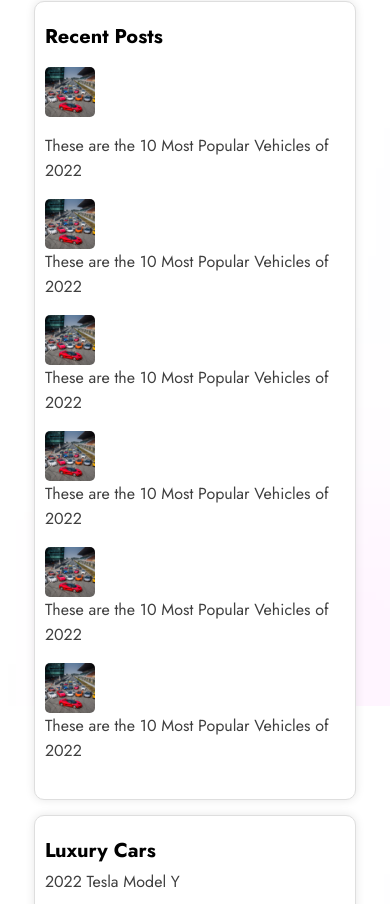
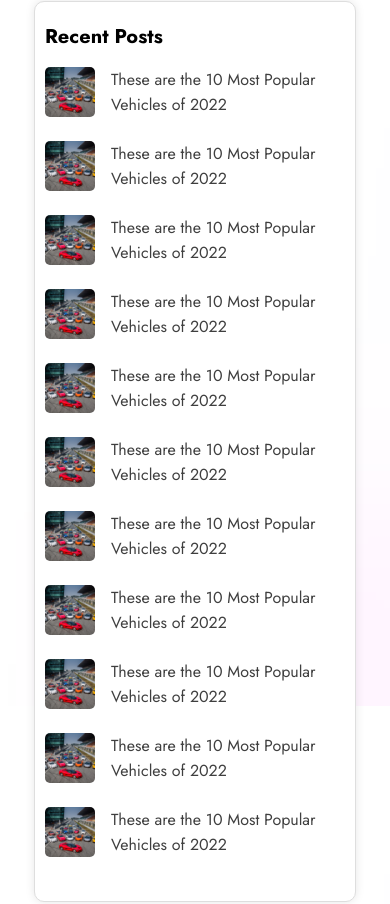
Before and after one commit to elitesuper/deals-on-wheels-master, a React (Create React App) app: page /blogs in a window 390 px wide. Shown: the part 2600-3504 px from the top of the page. Built offline with nearby package versions, Linux system fonts and the light colour scheme.

Commit message:
Footer Responsive design ended!

```diff
--- a/src/components/Explore/CardExplore.js
+++ b/src/components/Explore/CardExplore.js
@@ -39,7 +39,7 @@ const CardExplore = ({nft}) => {
               marginTop={1}
             >
               <div className='expolre__card__title'>
-              <i className='ce-eath' style={{color:"white"}} class="fa-brands fa-ethereum"></i>
+              <i className='ce-eath fa-brands fa-ethereum' style={{color:"white"}}></i>
               <Typography sx={{color:"white"}} variant="body2" component="p" marginLeft={0}>
                 15.77
               </Typography>
--- a/src/components/Footer/Footer.css
+++ b/src/components/Footer/Footer.css
@@ -161,3 +161,6 @@ footer{
 	}
 
 }
+.footer-about{
+	margin: auto;
+}
--- a/src/components/NftDetailsBanner/NftDetailsBanner.js
+++ b/src/components/NftDetailsBanner/NftDetailsBanner.js
@@ -34,7 +34,7 @@ const NftDetailsBanner = () => {
                                         <div className='nft-bnner-text' style={{display:"flex",justifyContent:"space-between",alignItems:"center"}}>
                                             <p className='h6_nft-det'>Formula 1 Race Cars Compilation</p>
                                             <div style={{display:"flex", alignItems:"center"}}>
-                                            <i style={{marginRight:"4px"}} class="fa-solid fa-share"></i>
+                                            <i style={{marginRight:"4px"}} className="fa-solid fa-share"></i>
                                             <FavoriteBorderIcon/>
                                             </div>
 
@@ -52,7 +52,7 @@ const NftDetailsBanner = () => {
 
                                     <Grid item lg={12} md={12} sm={4} xs={6}>
                                         <div className='price_eth'>
-                                         <i class="fa-brands fa-ethereum"></i>
+                                         <i className="fa-brands fa-ethereum"></i>
                                          <h6>15.77</h6>
                                          <p>($999.99)</p>
                                         </div>
--- a/src/pages/Blogs.css
+++ b/src/pages/Blogs.css
@@ -12,10 +12,12 @@ color: #000000;
 }
 .img-blog-little{
     border-radius: 5px;
-    /* height: 60px;
-     */
+    width: 50px;
+    height: 50px;
 }
-
+.post-list{
+    justify-content: space-between;
+}
 .title_little_blog{
     font-family: 'Jost';
     font-style: normal;
@@ -25,6 +27,10 @@ line-height: 25px;
 
     color: #3F3F3F;
 
+
+}
+.blog-title{
+    padding-left: 1rem;
 }
 .card-left-blog{
     background: #FFFFFF;
@@ -48,9 +54,6 @@ color: #000000;
 }
 
 @media screen and (max-width:1200px) {
-    .img-blog-little{
-        width: 50px;
-    }
     .card-left-blog{
         width: 90%;
         background: #FFFFFF;
@@ -73,5 +76,15 @@ color: #000000;
         color: #000000;
 
     }
+}
 
+@media screen and (max-width: 900px) and (min-width: 656px){
+    .blog-item{
+        width: 40vw;
     }
+}
+@media screen and (max-width: 656px){
+    .blog-item{
+        justify-content: center;
+    }
+}
--- a/src/pages/Blogs.js
+++ b/src/pages/Blogs.js
@@ -26,59 +26,60 @@ const Blogs = () => {
                         <div style={{marginTop:"35px"}}><BlogSection/></div>
                     </Grid>
                     <Grid item lg={3} md={4}>
+
                         <div className='card-left-blog'>
                             <p className='left-head'>Recent Posts</p>
-                            <Grid container  spacing={2} >
-                                <Grid item lg={3} sm={12} xs={12}>
+                            <div className="row post-list">
+                                <div className="blog-item d-flex mb-2 ">
                                     <img className='img-blog-little' src={bloglittle}/>
-                                </Grid>
-                                <Grid item lg={9}sm={12} xs={12}>
-                                    <p className='title_little_blog'>These are the 10 Most Popular Vehicles of 2022</p>
-                                </Grid>
+                                    <p className='title_little_blog blog-title'>These are the 10 Most Popular Vehicles of 2022</p>
+                                </div>
+                                <div className="blog-item d-flex mb-2">
+                                    <img className='img-blog-little' src={bloglittle}/>
+                                    <p className='title_little_blog blog-title'>These are the 10 Most Popular Vehicles of 2022</p>
+                                </div>
+                                <div className="blog-item d-flex mb-2">
+                                    <img className='img-blog-little' src={bloglittle}/>
+                                    <p className='title_little_blog blog-title'>These are the 10 Most Popular Vehicles of 2022</p>
+                                </div>
+                                <div className="blog-item d-flex mb-2">
+                                    <img className='img-blog-little' src={bloglittle}/>
+                                    <p className='title_little_blog blog-title'>These are the 10 Most Popular Vehicles of 2022</p>
+                                </div>
+                                <div className="blog-item d-flex mb-2">
+                                    <img className='img-blog-little' src={bloglittle}/>
+                                    <p className='title_little_blog blog-title'>These are the 10 Most Popular Vehicles of 2022</p>
+                                </div>
+                                <div className="blog-item d-flex mb-2">
+                                    <img className='img-blog-little' src={bloglittle}/>
+                                    <p className='title_little_blog blog-title'>These are the 10 Most Popular Vehicles of 2022</p>
+                                </div>
+                                <div className="blog-item d-flex mb-2">
+                                    <img className='img-blog-little' src={bloglittle}/>
+                                    <p className='title_little_blog blog-title'>These are the 10 Most Popular Vehicles of 2022</p>
+                                </div>
+                                <div className="blog-item d-flex mb-2">
+                                    <img className='img-blog-little' src={bloglittle}/>
+                                    <p className='title_little_blog blog-title'>These are the 10 Most Popular Vehicles of 2022</p>
+                                </div>
+                                <div className="blog-item d-flex mb-2">
+                                    <img className='img-blog-little' src={bloglittle}/>
+                                    <p className='title_little_blog blog-title'>These are the 10 Most Popular Vehicles of 2022</p>
+                                </div>
+                                <div className="blog-item d-flex mb-2">
+                                    <img className='img-blog-little' src={bloglittle}/>
+                                    <p className='title_little_blog blog-title'>These are the 10 Most Popular Vehicles of 2022</p>
+                                </div>
+                                <div className="blog-item d-flex mb-2">
+                                    <img className='img-blog-little' src={bloglittle}/>
+                                    <p className='title_little_blog blog-title'>These are the 10 Most Popular Vehicles of 2022</p>
+                                </div>
 
-                                <Grid item lg={3} sm={12} xs={12} marginTop="-1rem">
-                                    <img className='img-blog-little' src={bloglittle}/>
-                                </Grid>
-                                <Grid item lg={9} sm={12} xs={12} marginTop="-1rem">
-                                    <p className='title_little_blog'>These are the 10 Most Popular Vehicles of 2022</p>
-                                </Grid>
-
-                                <Grid item lg={3} sm={12} xs={12} marginTop="-1rem">
-                                    <img className='img-blog-little' src={bloglittle}/>
-                                </Grid>
-                                <Grid item lg={9} sm={12} xs={12} marginTop="-1rem">
-                                    <p className='title_little_blog'>These are the 10 Most Popular Vehicles of 2022</p>
-                                </Grid>
-
-                                <Grid item lg={3} sm={12} xs={12} marginTop="-1rem">
-                                    <img className='img-blog-little' src={bloglittle}/>
-                                </Grid>
-                                <Grid item lg={9} sm={12} xs={12} marginTop="-1rem">
-                                    <p className='title_little_blog'>These are the 10 Most Popular Vehicles of 2022</p>
-                                </Grid>
-
-                                <Grid item lg={3} sm={12} xs={12} marginTop="-1rem">
-                                    <img className='img-blog-little' src={bloglittle}/>
-                                </Grid>
-                                <Grid item lg={9} sm={12} xs={12} marginTop="-1rem">
-                                    <p className='title_little_blog'>These are the 10 Most Popular Vehicles of 2022</p>
-                                </Grid>
-
-
-                                <Grid item lg={3} sm={12} xs={12} marginTop="-1rem">
-                                    <img className='img-blog-little' src={bloglittle}/>
-                                </Grid>
-                                <Grid item lg={9} sm={12} xs={12} marginTop="-1rem">
-                                    <p className='title_little_blog'>These are the 10 Most Popular Vehicles of 2022</p>
-                                </Grid>
-                            </Grid>
+                            </div>
                         </div>
 
                         <div className='card-left-blog' style={{marginTop:"15px"}}>
                             <p className='left-head'>Luxury Cars</p>
-
-
-
                             <p style={{marginTop:"-12px"}} className='title_little_blog'>2022 Tesla Model Y</p>
                             <p style={{marginTop:"-12px"}} className='title_little_blog'>Ferrari 296 GTB</p>
                             <p style={{marginTop:"-12px"}} className='title_little_blog'>Porche 718 Cayman GT4 RS</p>
@@ -87,16 +88,10 @@ const Blogs = () => {
                             <p style={{marginTop:"-12px"}} className='title_little_blog'>Maserati  MC20 Cielo</p>
                             <p style={{marginTop:"-12px"}} className='title_little_blog'>Aston Martin Valkyrie</p>
                             <p style={{marginTop:"-12px"}} className='title_little_blog'>Bugatti Veyron 16.4</p>
-
-
                         </div>
-
 
                         <div className='card-left-blog' style={{marginTop:"15px"}}>
                             <p className='left-head'>Categories</p>
-
-
-
                             <p style={{marginTop:"-12px"}} className='title_little_blog'>Cars in Metaverse</p>
                             <p style={{marginTop:"-12px"}} className='title_little_blog'>Augmented Virtual Reality in Automotive</p>
                             <p style={{marginTop:"-12px"}} className='title_little_blog'>Cars Trending</p>
@@ -105,8 +100,6 @@ const Blogs = () => {
                             <p style={{marginTop:"-12px"}} className='title_little_blog'>Augmented Virtual Reality in Automotive</p>
                             <p style={{marginTop:"-12px"}} className='title_little_blog'>Cars Trending</p>
                             <p style={{marginTop:"-12px"}} className='title_little_blog'>Trending Automotive Technology</p>
-
-
                         </div>
 
                     </Grid>
```
Also changed, not shown: src/components/Footer/Footer.js (+9 -4 lines). Lines whose indentation alone changed are shown as unchanged.
